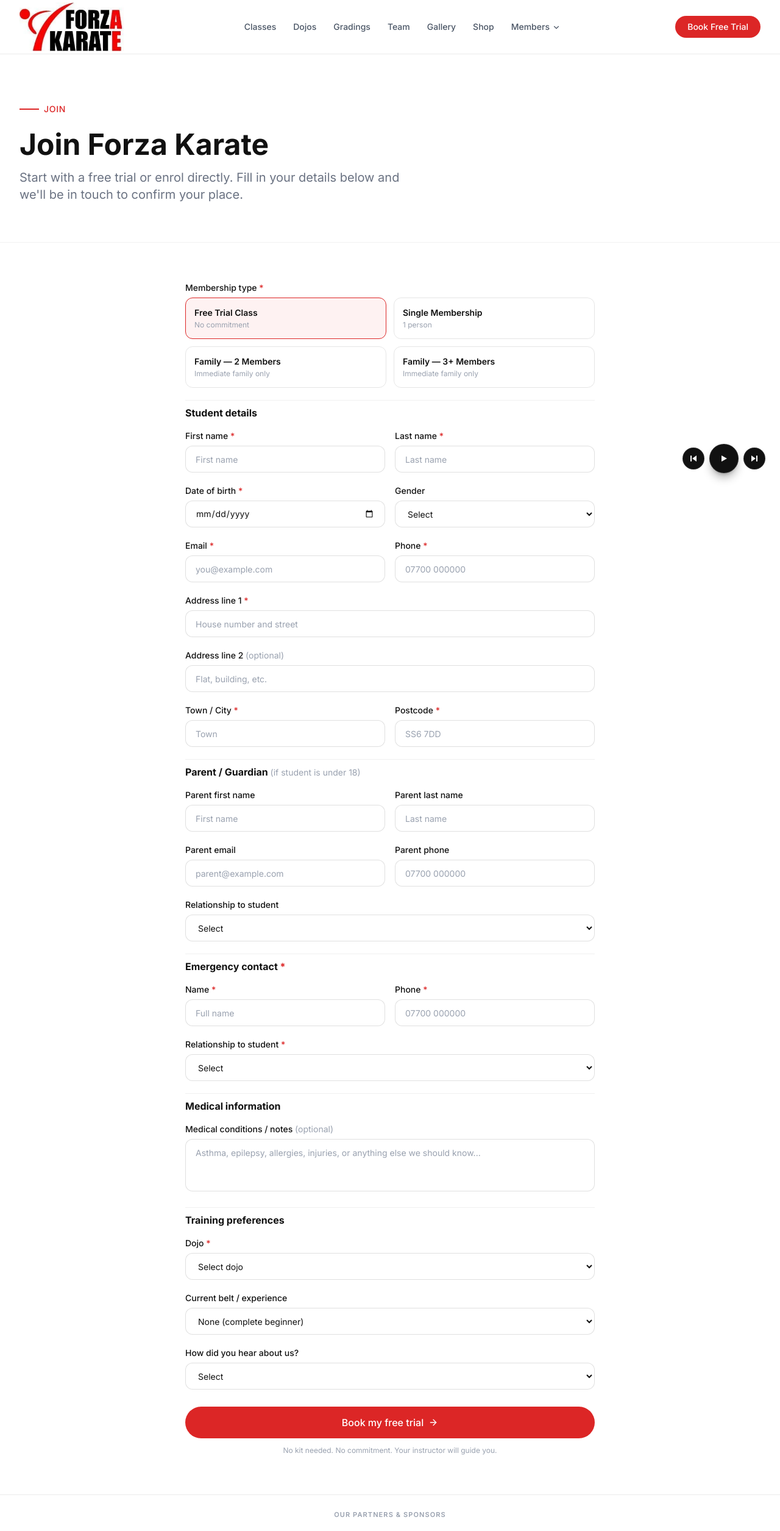
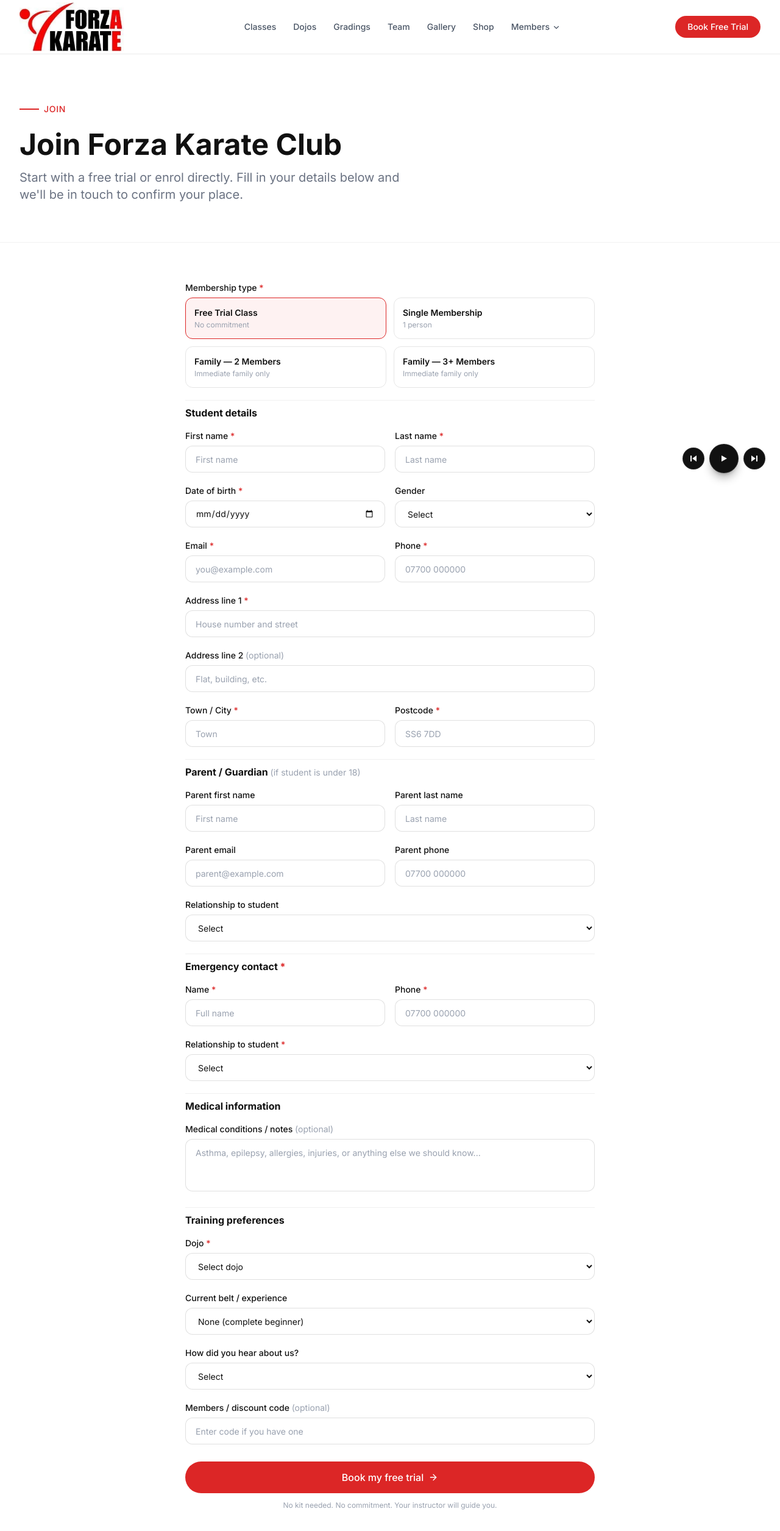
Before and after one commit to anthonieveritt-afk/forza-karate-website, a Next.js app: page /join in a window 1280 px wide. Shown: the top 2511 px of the page at 61% size. Built offline with nearby package versions, Linux system fonts and the light colour scheme.

Commit message:
fix: page title Join Forza Karate -> Join Forza Karate Club

```diff
--- a/app/join/enrol/page.tsx
+++ b/app/join/enrol/page.tsx
@@ -250,7 +250,7 @@ export default function EnrolPage() {
           <Image src="/forza-logo.webp" alt="Forza Karate Club" width={120} height={48} className="h-12 w-auto" />
         </div>
         <div className="text-center mb-8">
-          <h1 className="text-3xl font-bold text-[#111111] mb-2">Join Forza Karate</h1>
+          <h1 className="text-3xl font-bold text-[#111111] mb-2">Join Forza Karate Club</h1>
           <p className="text-gray-500 text-sm">Complete all 4 steps to finish your enrolment.</p>
         </div>
 
--- a/app/join/page.tsx
+++ b/app/join/page.tsx
@@ -84,6 +84,7 @@ export default function JoinPage() {
         currentBelt: g('currentBelt'),
         membershipType: g('membershipType'),
         heardAboutUs: g('heardAboutUs') || undefined,
+        discountCode: g('discountCode') || undefined,
       })
       setStatus('done')
     } catch {
@@ -105,7 +106,7 @@ export default function JoinPage() {
             <div className="w-8 h-0.5 bg-[#dc2626]" />
             <span className="text-sm font-medium text-[#dc2626] uppercase tracking-wider">Join</span>
           </div>
-          <h1 className="text-5xl font-bold text-[#111111] mb-4">Join Forza Karate</h1>
+          <h1 className="text-5xl font-bold text-[#111111] mb-4">Join Forza Karate Club</h1>
           <p className="text-xl text-gray-500 max-w-2xl">
             Start with a free trial or enrol directly. Fill in your details below and we'll be in touch to confirm your place.
           </p>
@@ -196,7 +197,7 @@ export default function JoinPage() {
               <div className="grid grid-cols-2 gap-4">
                 <div>
                   <label className={label}>Date of birth {req}</label>
-                  <input name="dateOfBirth" type="date" required className={input} />
+                  <input name="dateOfBirth" type="date" required min="1900-01-01" max={new Date().toISOString().split('T')[0]} className={input} />
                 </div>
                 <div>
                   <label className={label}>Gender</label>
@@ -347,6 +348,12 @@ export default function JoinPage() {
                 </select>
               </div>
 
+              {/* ── Discount / members code ── */}
+              <div>
+                <label className={label}>Members / discount code <span className="text-gray-400 font-normal">(optional)</span></label>
+                <input name="discountCode" type="text" placeholder="Enter code if you have one" className={input} />
+              </div>
+
               {/* ── Submit ── */}
               <div className="pt-2">
                 <Button type="submit" size="lg" className="w-full" disabled={status === 'loading'}>
```
